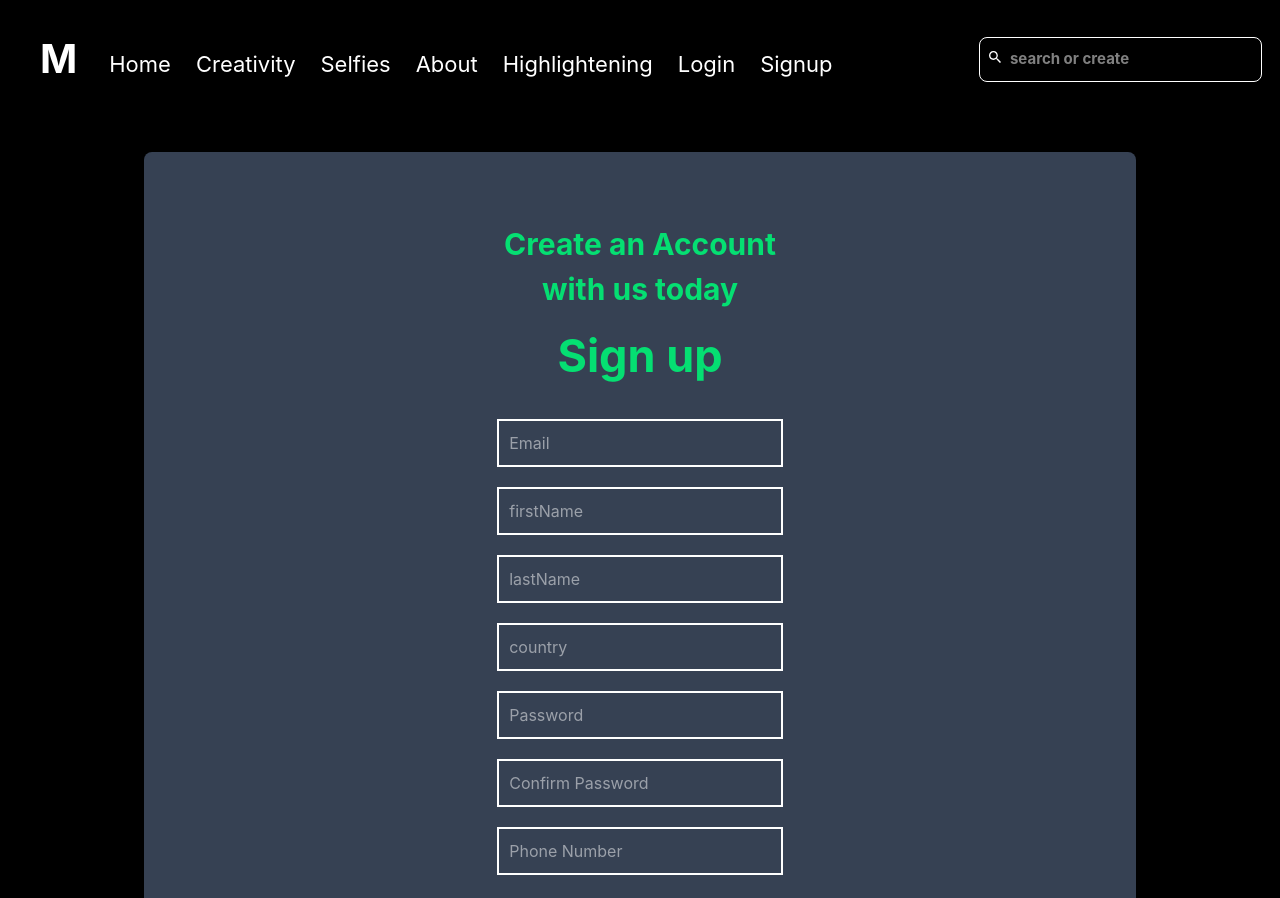
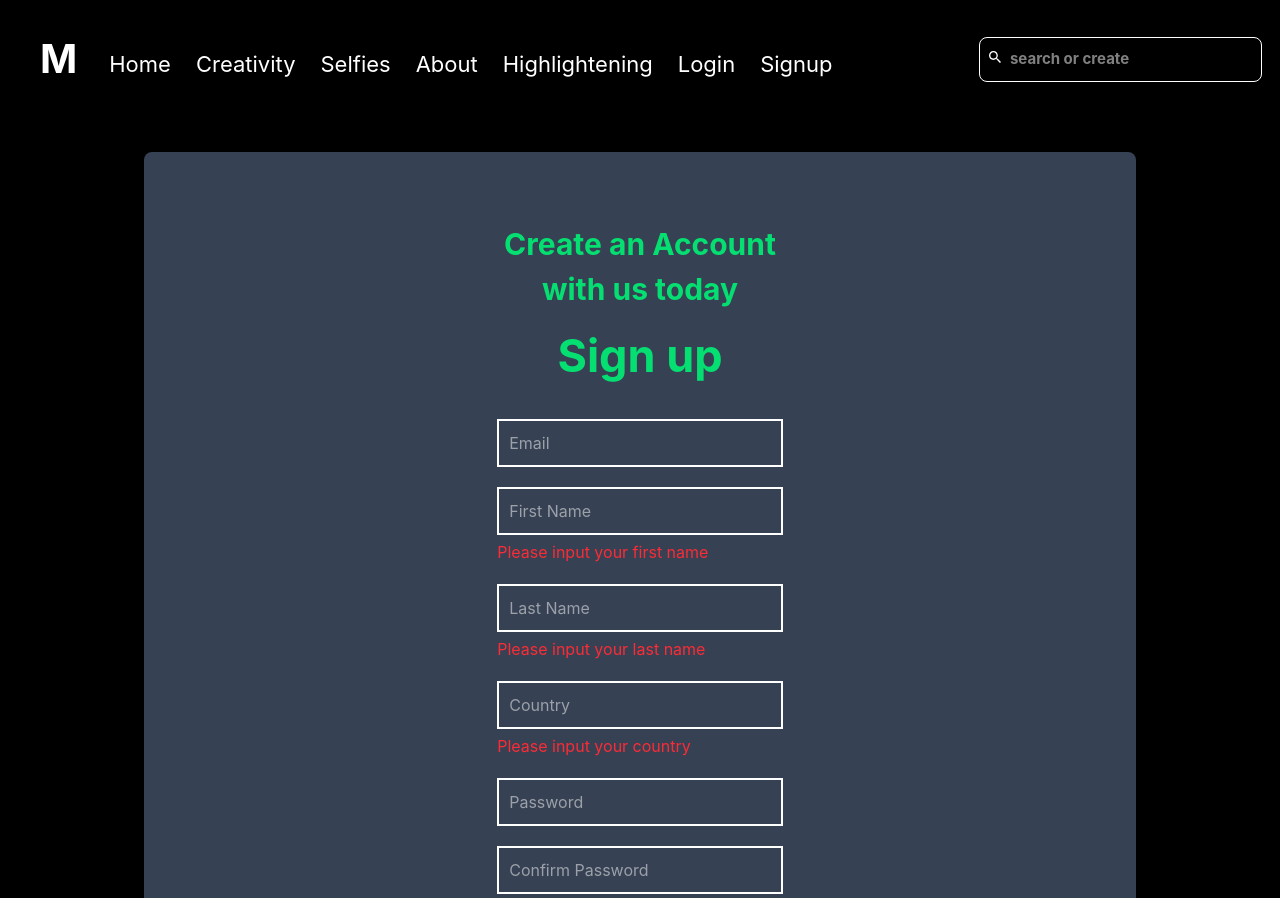
Before and after one commit to favourabel/my-magnific, a React (Vite) app: page /signup in a window 1280 px wide. Shown: the top 898 px of the page. Built offline with nearby package versions, Linux system fonts and the light colour scheme.

Commit message:
updated signup page validation

```diff
--- a/src/pages_mess/Signuppage.jsx
+++ b/src/pages_mess/Signuppage.jsx
@@ -33,14 +33,14 @@ const Signuppage = () => {
 
 
 
-  // IMAGE HANDLE FUNCTION (FIXED - NO PREVIEW IMAGE DISPLAY ISSUE)
+  // IMAGE HANDLE FUNCTION
   const handleImageChange = (e) => {
 
     const file = e.target.files[0];
 
     if (!file) return;
 
-    // prevent localStorage crash
+    // IMAGE SIZE VALIDATION
     if (file.size > 2 * 1024 * 1024) {
       setMessage("Image too large. Please upload below 2MB.");
       return;
@@ -74,25 +74,55 @@ const Signuppage = () => {
       return;
     }
 
+    // FIRST NAME VALIDATION
+    if (formData.firstName.trim() === "") {
+      setMessage("Please input your first name");
+      return;
+    }
+
+    // LAST NAME VALIDATION
+    if (formData.lastName.trim() === "") {
+      setMessage("Please input your last name");
+      return;
+    }
+
+    // COUNTRY VALIDATION
+    if (formData.country.trim() === "") {
+      setMessage("Please input your country");
+      return;
+    }
+
     // PASSWORD VALIDATION
     if (formData.password.length < 8) {
       setMessage("Password must be at least 8 characters");
       return;
     }
 
-    // CONFIRM PASSWORD
+    // CONFIRM PASSWORD VALIDATION
+    if (formData.confirmPassword.length < 8) {
+      setMessage("Confirm password must be at least 8 characters");
+      return;
+    }
+
+    // PASSWORD MATCH VALIDATION
     if (formData.password !== formData.confirmPassword) {
       setMessage("Passwords do not match");
       return;
     }
 
-    // CHECK IF IMAGE EXISTS
+    // PHONE NUMBER VALIDATION
+    if (formData.phoneNumber.trim() === "") {
+      setMessage("Please input your phone number");
+      return;
+    }
+
+    // IMAGE VALIDATION
     if (!formData.photo) {
       setMessage("Please upload an image");
       return;
     }
 
-    // CHECK IF EMAIL ALREADY EXISTS
+    // CHECK IF EMAIL EXISTS
     const existingUser = JSON.parse(localStorage.getItem("userData"));
 
     if (existingUser && existingUser.email === formData.email) {
@@ -101,20 +131,24 @@ const Signuppage = () => {
     }
 
     try {
-      // SAVE USER DATA
+
+      // SAVE USER DATA TO LOCAL STORAGE
       localStorage.setItem("userData", JSON.stringify(formData));
 
       setMessage("Signup successful");
 
-      // NAVIGATE AFTER 2 SECONDS
+      // NAVIGATE TO LOGIN PAGE AFTER 2 SECONDS
       setTimeout(() => {
         navigate("/login");
       }, 2000);
 
     } catch (error) {
+
       setMessage("Storage error: image too large. Try smaller image.");
     }
   };
+
+
 
   return (
     <div className='bg-black min-h-screen px-[10px] sm:px-[20px]'>
@@ -139,6 +173,7 @@ const Signuppage = () => {
           </div>
 
           <div>
+
             <input
               name='email'
               value={formData.email}
@@ -149,15 +184,31 @@ const Signuppage = () => {
               className='border-[2px] p-[10px] mt-[30px] w-full bg-transparent text-white'
             />
 
+            {!formData.email.includes("@") && formData.email !== "" && (
+              <p className='text-red-500 mt-[5px]'>
+                Email must contain @
+              </p>
+            )}
+
+
+
             <input
               name='firstName'
               value={formData.firstName}
               onChange={handleChange}
               required
               type='text'
-              placeholder='firstName'
+              placeholder='First Name'
               className='border-[2px] p-[10px] mt-[20px] w-full bg-transparent text-white'
             />
+
+            {formData.firstName === "" && (
+              <p className='text-red-500 mt-[5px]'>
+                Please input your first name
+              </p>
+            )}
+
+
 
             <input
               name='lastName'
@@ -165,9 +216,17 @@ const Signuppage = () => {
               onChange={handleChange}
               required
               type='text'
-              placeholder='lastName'
+              placeholder='Last Name'
               className='border-[2px] p-[10px] mt-[20px] w-full bg-transparent text-white'
             />
+
+            {formData.lastName === "" && (
+              <p className='text-red-500 mt-[5px]'>
+                Please input your last name
+              </p>
+            )}
+
+
 
             <input
               name='country'
@@ -175,12 +234,22 @@ const Signuppage = () => {
               onChange={handleChange}
               required
               type='text'
-              placeholder='country'
+              placeholder='Country'
               className='border-[2px] p-[10px] mt-[20px] w-full bg-transparent text-white'
             />
+
+            {formData.country === "" && (
+              <p className='text-red-500 mt-[5px]'>
+                Please input your country
+              </p>
+            )}
+
           </div>
 
+
+
           <div>
+
             <input
               name='password'
               value={formData.password}
@@ -191,6 +260,15 @@ const Signuppage = () => {
               className='border-[2px] p-[10px] mt-[20px] w-full bg-transparent text-white'
             />
 
+            {formData.password.length > 0 &&
+              formData.password.length < 8 && (
+              <p className='text-red-500 mt-[5px]'>
+                Minimum password length is 8 characters
+              </p>
+            )}
+
+
+
             <input
               name='confirmPassword'
               value={formData.confirmPassword}
@@ -200,9 +278,20 @@ const Signuppage = () => {
               placeholder='Confirm Password'
               className='border-[2px] p-[10px] mt-[20px] w-full bg-transparent text-white'
             />
+
+            {formData.confirmPassword.length > 0 &&
+              formData.confirmPassword.length < 8 && (
+              <p className='text-red-500 mt-[5px]'>
+                Minimum confirm password length is 8 characters
+              </p>
+            )}
+
           </div>
 
+
+
           <div>
+
             <input
               name='phoneNumber'
               value={formData.phoneNumber}
@@ -212,17 +301,30 @@ const Signuppage = () => {
               placeholder='Phone Number'
               className='border-[2px] p-[10px] mt-[20px] w-full bg-transparent text-white'
             />
+
+            {formData.phoneNumber === "" && (
+              <p className='text-red-500 mt-[5px]'>
+                Please input your phone number
+              </p>
+            )}
+
           </div>
 
-          {/* IMAGE INPUT ONLY (NO DISPLAY) */}
+
+
+          {/* IMAGE INPUT */}
           <div>
+
             <input
               type="file"
               accept="image/*"
               onChange={handleImageChange}
               className='mt-[20px] text-white'
             />
+
           </div>
+
+
 
           <button
             type='submit'
@@ -230,6 +332,8 @@ const Signuppage = () => {
           >
             Signup
           </button>
+
+
 
           {message && (
             <p className='text-white text-center mt-[10px]'>
```
